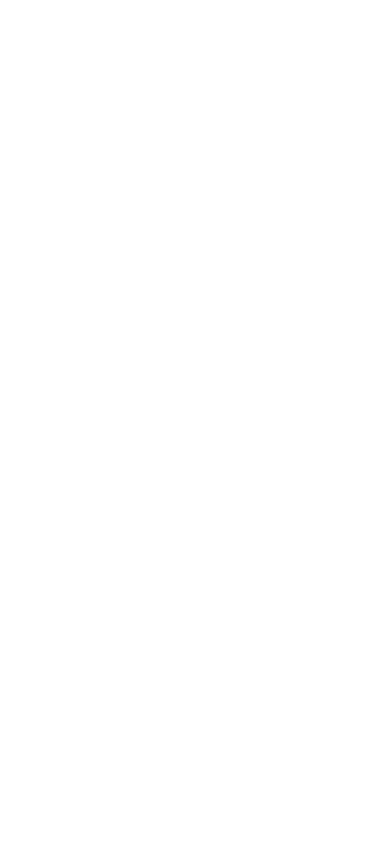
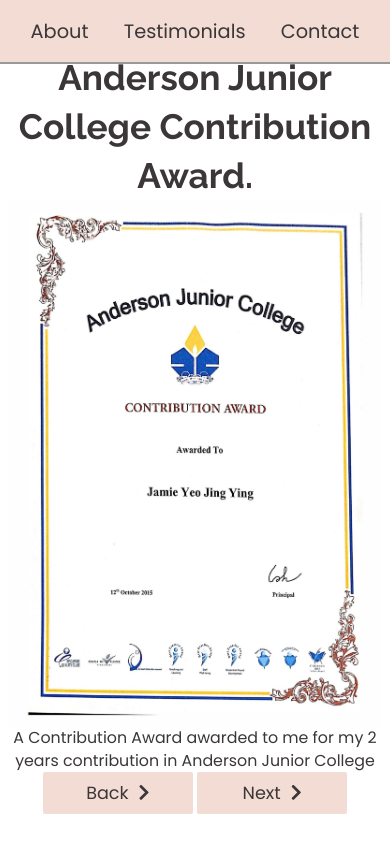
Before and after one commit to jamyyyyeo/Personal-Portfolio, a plain HTML site: page Scholarship/contribution_award.html in a window 390 px wide. Drawn offline with Linux system fonts and the light colour scheme.

Commit message:
21.10.2020

```diff
--- a/Scholarship/Certificate_of_completion.css
+++ b/Scholarship/Certificate_of_completion.css
@@ -0,0 +1,75 @@
+:root {
+    --main-beige: #f2dcd3;
+    --main-wood: #e7bdb3;
+    --main-gray: #3b3638;
+    --main-white: #f9f7f7;
+    --main-brown: #c9a4a0;
+  }
+
+  * {
+    margin: 0;
+    padding: 0;
+  }
+
+  *,
+  *::before,
+  *::after {
+    box-sizing: inherit;
+  }
+
+  html {
+    box-sizing: border-box;
+    font-size: 62.5%;
+    scroll-behavior: smooth;
+  }
+
+  @media (max-width: 75em) {
+    html {
+      font-size: 60%;
+    }
+  }
+
+  @media (max-width: 61.25em) {
+    html {
+      font-size: 58%;
+    }
+  }
+
+  @media (max-width: 28.75em) {
+    html {
+      font-size: 55%;
+    }
+  }
+
+  /*Base Styles*/
+
+  body {
+    font-family: 'Poppins', sans-serif;
+    font-size: 1.8rem;
+    font-weight: 400;
+    line-height: 1.4;
+    color: var(--main-gray);
+  }
+
+  img {
+    max-width: 100%;
+    display: block;
+    height: auto;
+    margin: 0 auto;
+  }
+
+  #img-div {
+    background: white;
+    padding: 10px;
+    margin: 0;
+  }
+
+  #img-caption {
+    margin: 15px 0 5px 0;
+  }
+
+  @media (max-width: 460px) {
+    #img-caption {
+      font-size: 1.4rem;
+    }
+  }
--- a/Scholarship/Dedication_award.html
+++ b/Scholarship/Dedication_award.html
@@ -0,0 +1,51 @@
+<!DOCTYPE html>
+<html lang="en">
+<head>
+    <meta charset="UTF-8">
+    <meta name="viewport" content="width=device-width, initial-scale=1.0">
+    <title>Document</title>
+    <link rel="stylesheet" href="Jamie.css">
+
+<link
+    rel="stylesheet"
+    href="https://use.fontawesome.com/releases/v5.8.2/css/all.css"
+    integrity="sha384-oS3vJWv+0UjzBfQzYUhtDYW+Pj2yciDJxpsK1OYPAYjqT085Qq/1cq5FLXAZQ7Ay"
+    crossorigin="anonymous"
+/>
+<link
+  href="https://fonts.googleapis.com/css?family=Poppins:200i,300,400&display=swap"
+  rel="stylesheet"
+/>
+<link
+  href="https://fonts.googleapis.com/css?family=Raleway:700&display=swap"
+  rel="stylesheet"
+/>
+</head>
+<body>
+    <nav id="navbar" class="nav">
+        <ul class="nav-list">
+            <a href="#welcome-section">About</a>
+            <a href="#projects">Testimonials</a>
+            <a href="#contact">Contact</a>
+        </ul>
+      </nav>
+
+    <section id="projects" class="projects-section">
+        <h2 class="projects-section-header"> Faces of Youth Corp Singapore - Dedication.</h2>
+        <figure id="img-div">
+            <img id="image"
+                 src="image/Dedication.jpg"
+                 alt="A screenshot of my Dedication Award I received from YCS"
+                 />
+                 <figcaption id="img-caption">
+                     Being the vice team leader of this programme, I was honoured to be selected as one of the awardees for this programme.
+                 </figcaption>
+                 <div>
+                     <a
+                       href="./index.html"
+                       class="btn btn-show-all"
+                       target="_blank"
+                       >Home<i class="fas fa-chevron-right"></i></a>
+                </div>
+        </figure>
+    </section>
--- a/Scholarship/contribution_award.css
+++ b/Scholarship/contribution_award.css
@@ -0,0 +1,75 @@
+:root {
+    --main-beige: #f2dcd3;
+    --main-wood: #e7bdb3;
+    --main-gray: #3b3638;
+    --main-white: #f9f7f7;
+    --main-brown: #c9a4a0;
+  }
+
+  * {
+    margin: 0;
+    padding: 0;
+  }
+
+  *,
+  *::before,
+  *::after {
+    box-sizing: inherit;
+  }
+
+  html {
+    box-sizing: border-box;
+    font-size: 62.5%;
+    scroll-behavior: smooth;
+  }
+
+  @media (max-width: 75em) {
+    html {
+      font-size: 60%;
+    }
+  }
+
+  @media (max-width: 61.25em) {
+    html {
+      font-size: 58%;
+    }
+  }
+
+  @media (max-width: 28.75em) {
+    html {
+      font-size: 55%;
+    }
+  }
+
+  /*Base Styles*/
+
+  body {
+    font-family: 'Poppins', sans-serif;
+    font-size: 1.8rem;
+    font-weight: 400;
+    line-height: 1.4;
+    color: var(--main-gray);
+  }
+
+  img {
+    max-width: 100%;
+    display: block;
+    height: auto;
+    margin: 0 auto;
+  }
+
+  #img-div {
+    background: white;
+    padding: 10px;
+    margin: 0;
+  }
+
+  #img-caption {
+    margin: 15px 0 5px 0;
+  }
+
+  @media (max-width: 460px) {
+    #img-caption {
+      font-size: 1.4rem;
+    }
+  }
--- a/Scholarship/contribution_award.html
+++ b/Scholarship/contribution_award.html
@@ -0,0 +1,56 @@
+<!DOCTYPE html>
+<html lang="en">
+<head>
+    <meta charset="UTF-8">
+    <meta name="viewport" content="width=device-width, initial-scale=1.0">
+    <title>Document</title>
+    <link rel="stylesheet" href="Jamie.css">
+
+<link
+    rel="stylesheet"
+    href="https://use.fontawesome.com/releases/v5.8.2/css/all.css"
+    integrity="sha384-oS3vJWv+0UjzBfQzYUhtDYW+Pj2yciDJxpsK1OYPAYjqT085Qq/1cq5FLXAZQ7Ay"
+    crossorigin="anonymous"
+/>
+<link
+  href="https://fonts.googleapis.com/css?family=Poppins:200i,300,400&display=swap"
+  rel="stylesheet"
+/>
+<link
+  href="https://fonts.googleapis.com/css?family=Raleway:700&display=swap"
+  rel="stylesheet"
+/>
+</head>
+<body>
+    <nav id="navbar" class="nav">
+        <ul class="nav-list">
+            <a href="#welcome-section">About</a>
+            <a href="#projects">Testimonials</a>
+            <a href="#contact">Contact</a>
+        </ul>
+      </nav>
+
+    <section id="projects" class="projects-section">
+        <h2 class="projects-section-header"> Anderson Junior College Contribution Award.</h2>
+        <figure id="img-div">
+            <img id="image"
+                 src="image/Contribution Award.jpg"
+                 alt="A screenshot of my Contribution Award I received from Anderson JC"
+                 />
+                 <figcaption id="img-caption">
+                     A Contribution Award awarded to me for my 2 years contribution in Anderson Junior College
+                 </figcaption>
+                 <div>
+                    <a
+                       href="./YCS testimonial.html"
+                       class="btn btn-show-all"
+                       target="_blank"
+                       >Back<i class="fas fa-chevron-right"></i></a>
+                     <a
+                       href="./Dedication_award.html"
+                       class="btn btn-show-all"
+                       target="_blank"
+                       >Next<i class="fas fa-chevron-right"></i></a>
+                </div>
+        </figure>
+    </section>
```
Also changed, not shown: Scholarship/index.html (+1 -1 lines).
